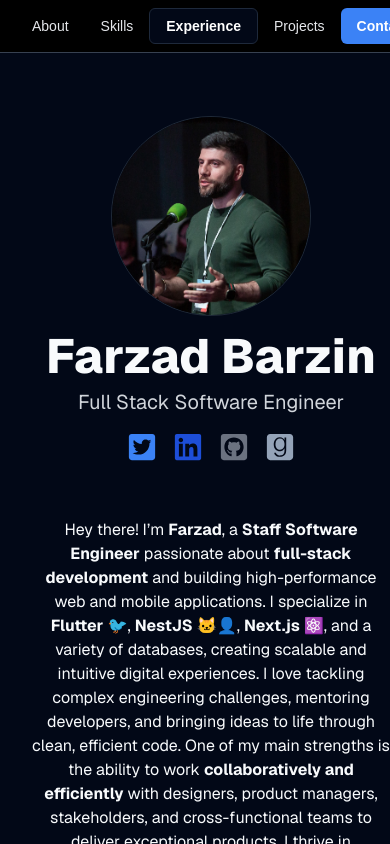
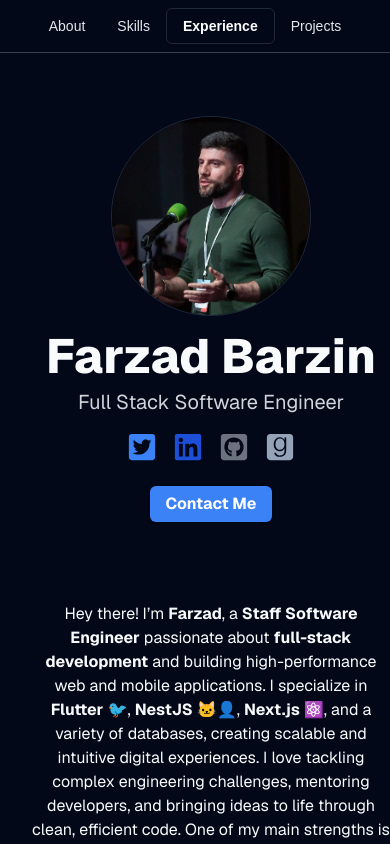
Before and after one commit to fbarzin/portfolio, a Next.js app: page / in a window 390 px wide. Shown: the top 844 px of the page. Built offline with nearby package versions, Linux system fonts and the light colour scheme.

Commit message:
Modifies the footer, moves the contact button to the about section, and centers the navigation menu items.

```diff
--- a/src/app/layout.tsx
+++ b/src/app/layout.tsx
@@ -1,6 +1,7 @@
 import type { Metadata } from 'next';
 import { Geist, Geist_Mono } from 'next/font/google';
 import './globals.css';
+import Footer from '@/components/Footer';
 import NavBar from '@/components/NavBar';
 
 const geistSans = Geist({
@@ -33,11 +34,7 @@ export default function RootLayout({
         <div className="container mx-auto max-w-screen-2xl px-0 md:px-4">
           {children}
         </div>
-        <footer className="bottom-0 row-start-3 flex flex-wrap items-center justify-center gap-6">
-          <p className="text-sm text-gray-500">
-            © {new Date().getFullYear()} Farzad Barzin. All rights reserved.
-          </p>
-        </footer>
+        <Footer />
       </body>
     </html>
   );
--- /dev/null
+++ b/src/components/Footer.tsx
@@ -0,0 +1,15 @@
+'use client';
+import React from 'react';
+
+function Footer() {
+  return (
+    <footer className="container mx-auto max-w-screen-2xl px-0 py-4 text-center md:px-4">
+      <p className="text-sm text-gray-400">
+        Designed and developed using{' '}
+        <b>Next.js, Tailwind CSS, and TypeScript</b> by yours truly.
+      </p>
+    </footer>
+  );
+}
+
+export default Footer;
--- a/src/components/ImagesCarousel.tsx
+++ b/src/components/ImagesCarousel.tsx
@@ -55,8 +55,8 @@ export function ImagesCarousel({
           </CarouselItem>
         ))}
       </CarouselContent>
-      <CarouselPrevious />
-      <CarouselNext />
+      <CarouselPrevious className="ml-4" />
+      <CarouselNext className="mr-4" />
     </Carousel>
   );
 }
--- a/src/components/NavBar.tsx
+++ b/src/components/NavBar.tsx
@@ -44,8 +44,8 @@ function NavBar() {
   }, []);
 
   return (
-    <div className="fixed top-0 z-10 flex w-full flex-row border-b border-gray-700 bg-black px-4 py-2">
-      <NavigationMenu className="container flex flex-row items-center justify-between">
+    <div className="fixed top-0 z-10 flex w-full border-b border-gray-700 bg-background px-4 py-2">
+      <NavigationMenu className="container mx-auto flex flex-row items-center justify-center">
         <NavigationMenuList className="flex flex-row items-center">
           {items.map((item) => (
             <NavigationMenuItem key={item.href} asChild>
@@ -67,13 +67,6 @@ function NavBar() {
           ))}
         </NavigationMenuList>
       </NavigationMenu>
-      <Button
-        variant="default"
-        onClick={() => (window.location.href = 'mailto:farzadbarzin@gmail.com')}
-        className="ml-auto text-sm font-semibold text-white"
-      >
-        Contact Me
-      </Button>
     </div>
   );
 }
--- a/src/components/sections/AboutSection.tsx
+++ b/src/components/sections/AboutSection.tsx
@@ -3,6 +3,7 @@ import data from '../../../data/about.json';
 import ImagesCarousel from '../ImagesCarousel';
 import Image from 'next/image';
 import SocialIcons from '../SocialIcons';
+import { Button } from '../ui/button';
 
 function AboutSection() {
   return (
@@ -28,6 +29,18 @@ function AboutSection() {
             email={undefined}
             goodreads={data.goodreads}
           />
+          <a
+            href="mailto:farzadbarzin@gmail.com"
+            target="_blank"
+            rel="noreferrer"
+          >
+            <Button
+              variant="default"
+              className="my-6 ml-auto text-base font-bold text-white"
+            >
+              Contact Me
+            </Button>
+          </a>
         </div>
         <div
           className="sm:col-span-3"
```
